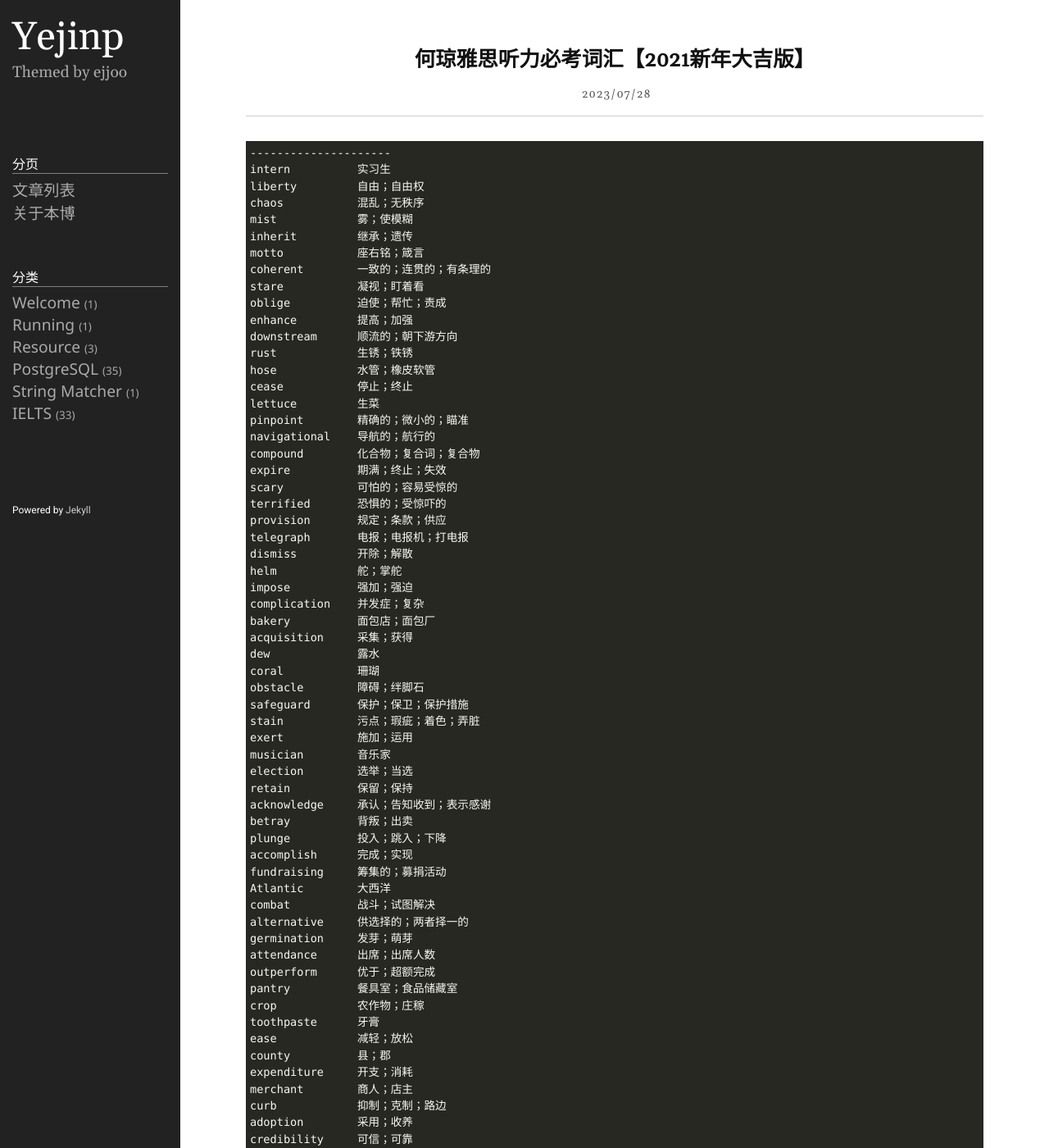
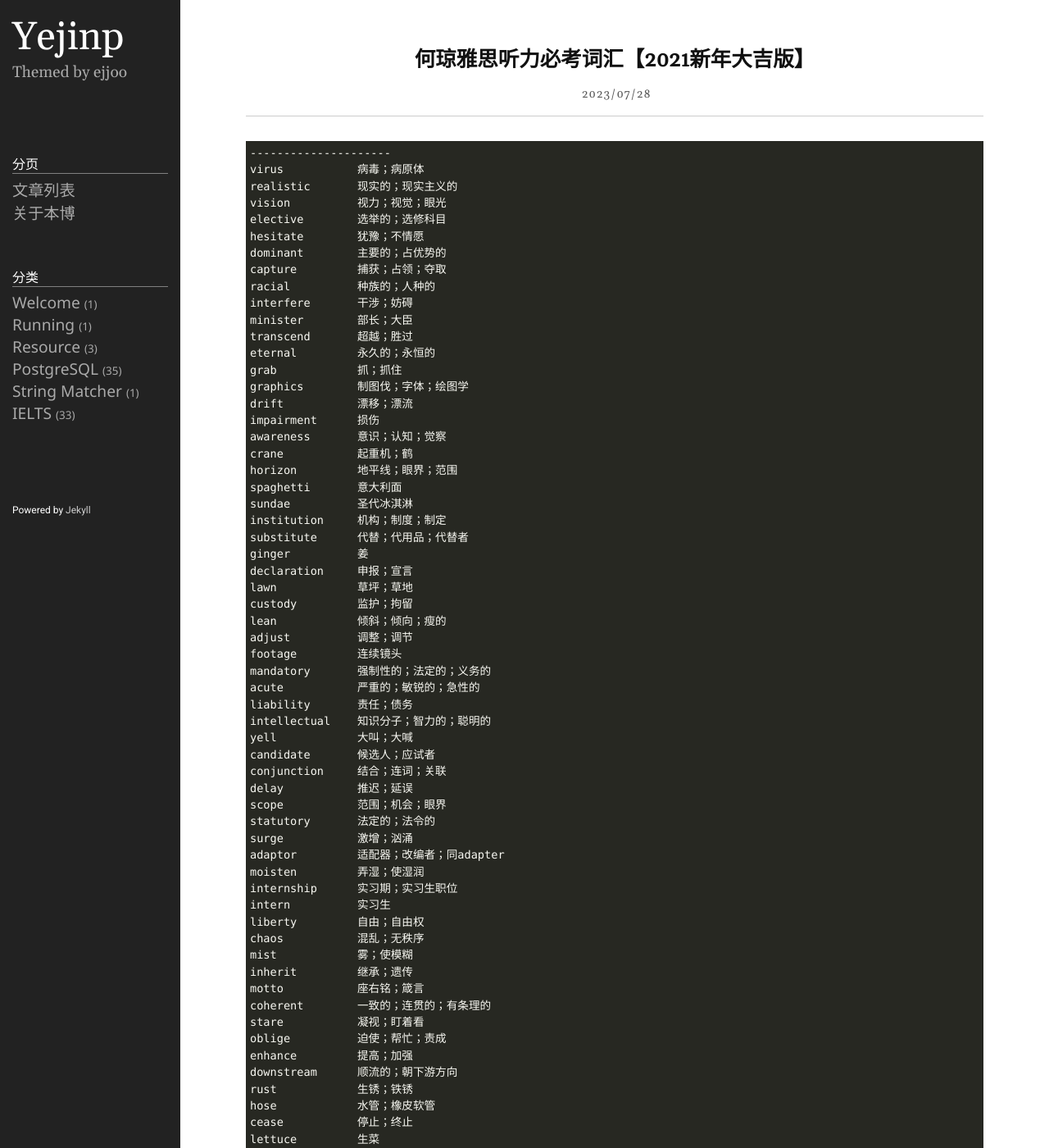
Before and after one commit to yejinp/yejinp.github.io, a Jekyll site: the page built from _posts/2023-07-28-何琼雅思听力必考词汇【2021新年大吉版】.markdown, in a window 1280 px wide and 1400 px high. Shown: the whole window at 82% size. Built offline with Jekyll 4.4.1, drawn with Linux system fonts in a browser that asks for light colours; some of the changed text lies outside the part shown.

Commit message:
更新内容

````diff
--- a/_posts/2023-07-28-何琼雅思听力必考词汇【2021新年大吉版】.markdown
+++ b/_posts/2023-07-28-何琼雅思听力必考词汇【2021新年大吉版】.markdown
@@ -7,6 +7,50 @@ category: IELTS
 
 ```
 ---------------------
+virus           病毒；病原体
+realistic       现实的；现实主义的
+vision          视力；视觉；眼光
+elective        选举的；选修科目
+hesitate        犹豫；不情愿
+dominant        主要的；占优势的
+capture         捕获；占领；夺取
+racial          种族的；人种的
+interfere       干涉；妨碍
+minister        部长；大臣
+transcend       超越；胜过
+eternal         永久的；永恒的
+grab            抓；抓住
+graphics        制图伐；字体；绘图学
+drift           漂移；漂流
+impairment      损伤
+awareness       意识；认知；觉察
+crane           起重机；鹤
+horizon         地平线；眼界；范围
+spaghetti       意大利面
+sundae          圣代冰淇淋
+institution     机构；制度；制定
+substitute      代替；代用品；代替者
+ginger          姜
+declaration     申报；宣言
+lawn            草坪；草地
+custody         监护；拘留
+lean            倾斜；倾向；瘦的
+adjust          调整；调节
+footage         连续镜头
+mandatory       强制性的；法定的；义务的
+acute           严重的；敏锐的；急性的
+liability       责任；债务
+intellectual    知识分子；智力的；聪明的
+yell            大叫；大喊
+candidate       候选人；应试者
+conjunction     结合；连词；关联
+delay           推迟；延误
+scope           范围；机会；眼界
+statutory       法定的；法令的
+surge           激增；汹涌
+adaptor         适配器；改编者；同adapter
+moisten         弄湿；使湿润
+internship      实习期；实习生职位
 intern          实习生
 liberty         自由；自由权
 chaos           混乱；无秩序
````
